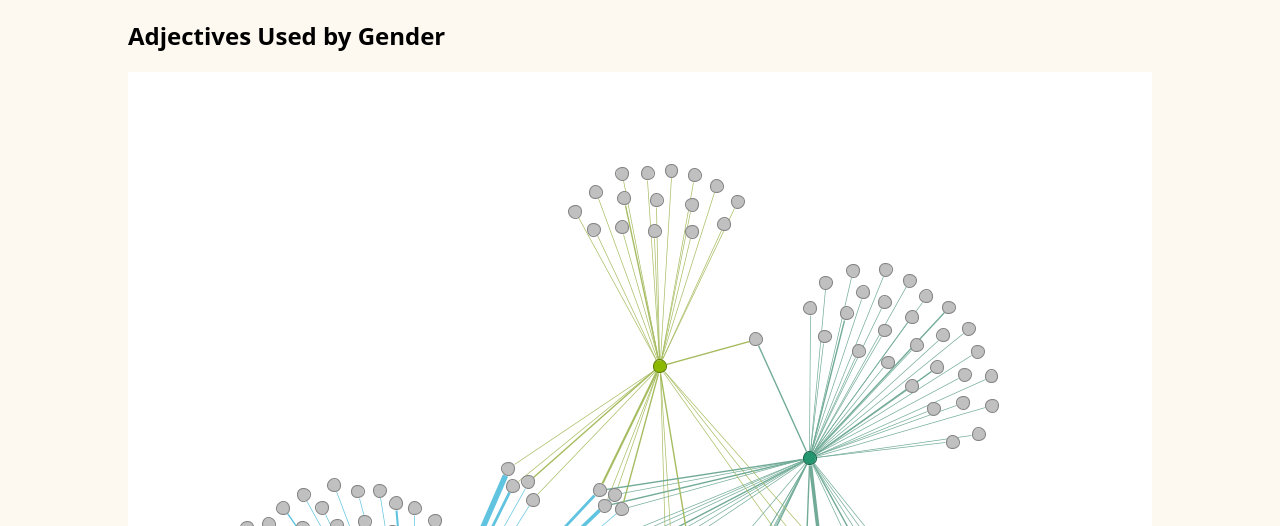
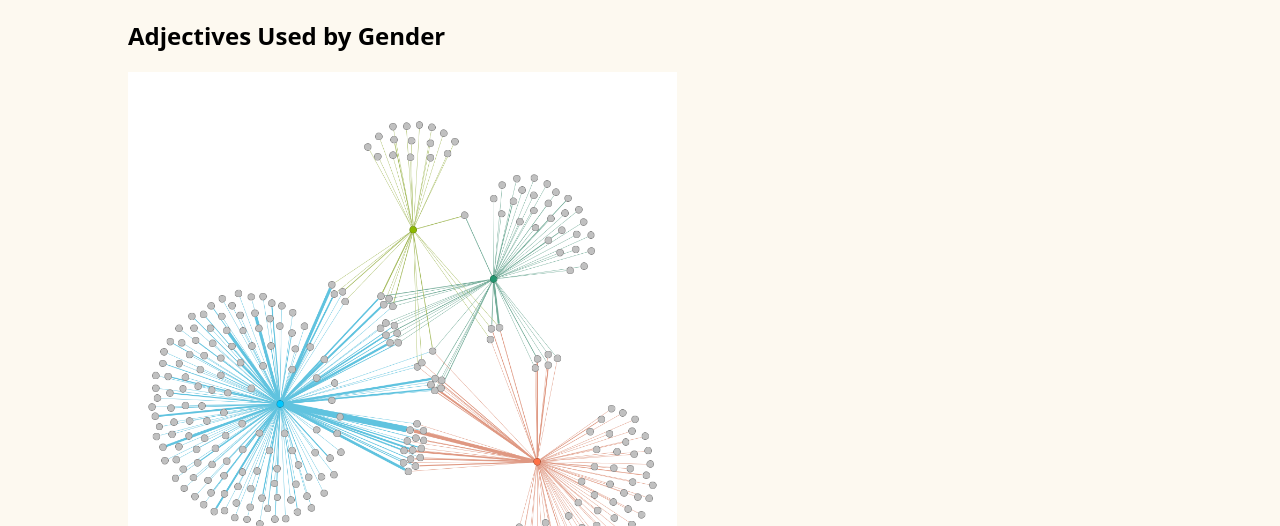
Before and after one commit to Navarra-Houldin/dildoe, a website: page visualizations.html in a window 1280 px wide. Shown: the part 274-800 px from the top of the page. Drawn offline with nearby package versions, Linux system fonts and the light colour scheme; files that its build step writes are made by us from their sources.

Commit message:
adds style for graphs in viz page

```diff
--- a/css/dildo_style.scss
+++ b/css/dildo_style.scss
@@ -155,3 +155,7 @@ img.logo {
     max-width: 6rem;
     max-height: 6rem;
 }
+
+img.graph {
+    max-width: 60ch;
+}
--- a/visualizations.html
+++ b/visualizations.html
@@ -40,7 +40,7 @@
         <div id="visualizations_adjectives">
             <h2>Adjectives Used by Gender</h2>
 
-            <img src="images/adjectives_gephi.png" alt="network graph showing overlap of adjective use by gender">
+            <img class="graph" src="images/adjectives_gephi.png" alt="network graph showing overlap of adjective use by gender">
 
             <p>Associated data files: data/adjectives_edges.csv, data/adjectives_nodes.csv</p>
         </div>
```
